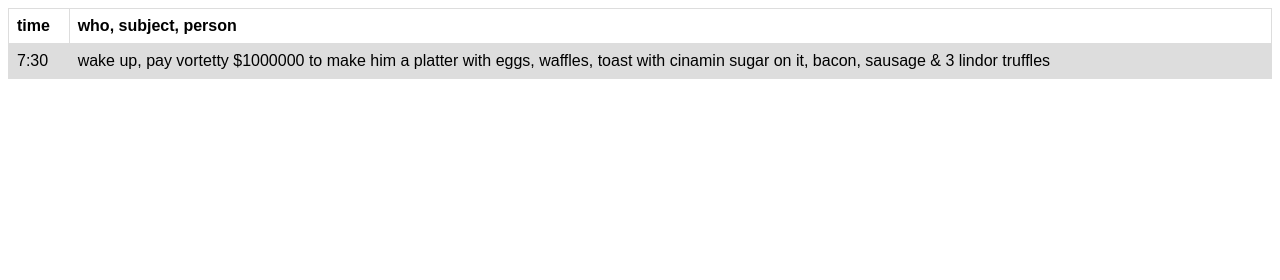
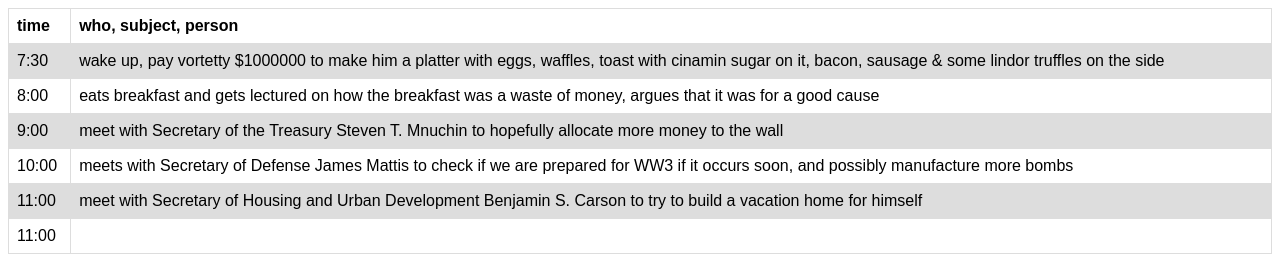
Before and after one commit to Vortetty/test, a plain HTML site: page index.html in a window 1280 px wide. Drawn offline with Linux system fonts and the light colour scheme.

Commit message:
Update index.html

```diff
--- a/index.html
+++ b/index.html
@@ -1,4 +1,5 @@
 <!DOCTYPE html>
+<html>
 <head>
 <style>
 table {
@@ -27,5 +28,25 @@ tr:nth-child(even) {
   </tr>
   <tr>
     <td>7:30</td>
-    <td>wake up, pay vortetty $1000000 to make him a platter with eggs, waffles, toast with cinamin sugar on it, bacon, sausage & 3 lindor truffles</td>
+    <td>wake up, pay vortetty $1000000 to make him a platter with eggs, waffles, toast with cinamin sugar on it, bacon, sausage & some lindor truffles on the side</td>
   </tr>
+<tr>
+    <td>8:00</td>
+    <td>eats breakfast and gets lectured on how the breakfast was a waste of money, argues that it was for a good cause </td>
+  </tr>
+    <tr>
+    <td>9:00</td>
+    <td>meet with Secretary of the Treasury Steven T. Mnuchin to hopefully allocate more money to the wall</td>
+  </tr>
+    <tr>
+    <td>10:00</td>
+    <td>meets with Secretary of Defense James Mattis to check if we are prepared for WW3 if it occurs soon, and possibly manufacture more bombs</td>
+  </tr>
+    <tr>
+    <td>11:00</td>
+    <td>meet with Secretary of Housing and Urban Development Benjamin S. Carson to try to build a vacation home for himself</td>
+  </tr>
+    <tr>
+    <td>11:00</td>
+    <td></td>
+  </tr>
```
